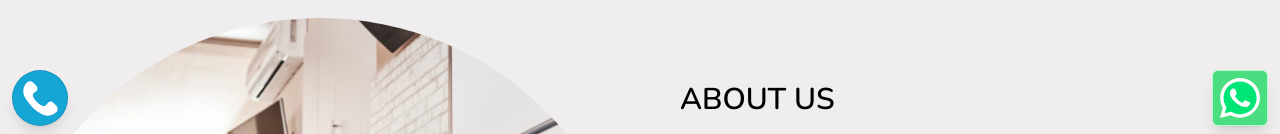
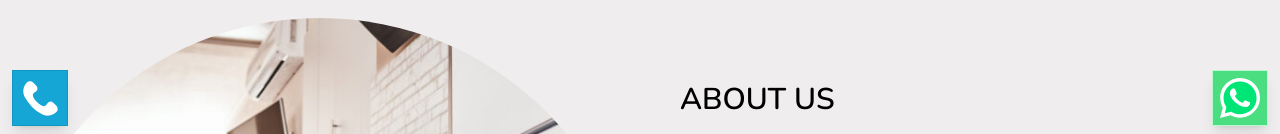
Before and after one commit to cyhammad/repair-site-6, a Next.js app: page / in a window 1280 px wide. Shown: the part 666-800 px from the top of the page. Built offline with nearby package versions, Linux system fonts and the light colour scheme.

Commit message:
all done

```diff
--- a/src/components/buttons/FixedCallButtons.jsx
+++ b/src/components/buttons/FixedCallButtons.jsx
@@ -9,7 +9,7 @@ export default function FixedCallButtons() {
       <div className="flex justify-between w-full items-center max-w-7xl gap-2">
         <button
           onClick={dialPhone}
-          className="rounded-full flex items-center justify-center shadow-lg h-14 w-14 border-black/10 border bg-primary pointer-events-auto"
+          className="rounded- flex items-center justify-center shadow-lg h-14 w-14 border-black/10 border bg-primary pointer-events-auto"
         >
           <Image
             quality={100}
@@ -21,7 +21,7 @@ export default function FixedCallButtons() {
         </button>
         <button
           onClick={sendMessage}
-          className="rounded-md flex items-center justify-center shadow-lg h-14 w-14 bg-green-400 border border-green-200 pointer-events-auto"
+          className="rounded- flex items-center justify-center shadow-lg h-14 w-14 bg-green-400 border border-green-200 pointer-events-auto"
         >
           <Image
             quality={100}
```
